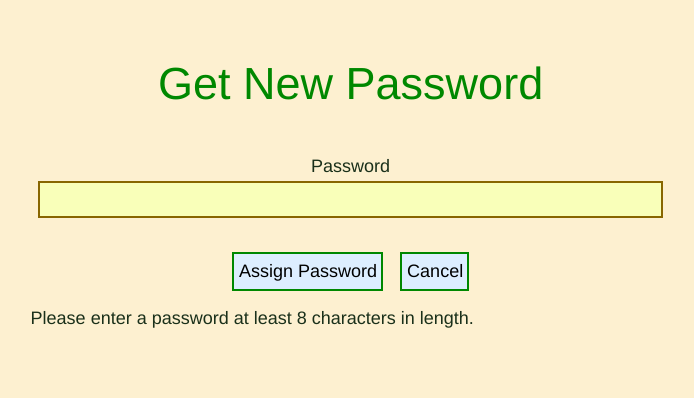
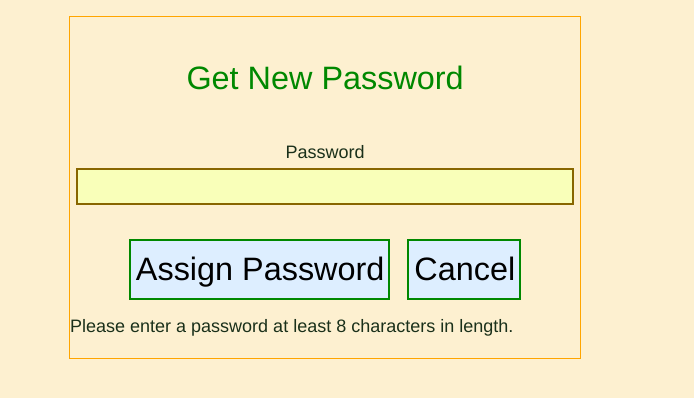
Before and after one commit to marcelMerchat/crudBasic2, a PHP site: page /changePassword.php in a window 1280 px wide. Shown: the top 398 px of the page, without its empty margins (315-1009 px from the left). Run offline with PHP 8.4, Linux system fonts and the light colour scheme; the visitor is signed in with stand-in values (Sample User, id 1); some libraries are stand-ins or nearby versions.

Commit message:
Add JavaScript method AdjustDataEntryWindow.

```diff
--- a/changePassword.php
+++ b/changePassword.php
@@ -130,7 +130,7 @@ if ( isset($_POST['pass'])) {
 <title>Change Password</title>
 </head>
 <body>
-<div class="content center" id="main">
+<div class="center" id="main">
 
 <br />
 <form method="POST">
@@ -160,6 +160,15 @@ if ( isset($_POST['pass'])) {
   </p>
 </div>
 <script>
+$(document).ready(function() {
+  window.console && console.log('Document ready called ');
+  isMobileDevice = Boolean("<?php echo isMobile() ?>" == 1);
+  isLargeDevice = !isMobileDevice;
+  window.console && console.log('Mobile device = ' + isMobileDevice);
+  var w = $( window ).width();
+  window.console && console.log('The window width is = ' + w);
+  adjustDataEntryWindow();
+});
 function doValidatePass() {
     console.log('Validating...');
     //pss = document.getElementById('id_1723').value;
--- a/script.js
+++ b/script.js
@@ -639,6 +639,13 @@ function adjustWindow(){
       $("#top_left").hide();
       $("#top_right").hide();
   }
+  if (isMobileDevice && w < 1100) {
+      $("#main").css("left", "8%");
+      $("#main").css("right", "8%");
+      $("#main").css("width", "84%");
+      $("#top_left").hide();
+      $("#top_right").hide();
+  }
   if (isLargeDevice && w < 861) {
       $("#main").css("left", "5%");
       $("#main").css("right", "5%");
@@ -646,10 +653,85 @@ function adjustWindow(){
       $("#top_left").css("display", "none");
       $("#top_right").hide();
   }
-  if (w < 761) {
-      //document.getElementById("top_left").style.display = "none";
+  if (w < 490) {
+      window.console && console.log('Found small device; width = ' + w);
+      //$("#main").css("left", "2%");
+      $("#main").css({"left":"2%","right":"2%"});
+      $("#main").each(function () {
+               this.style.setProperty( "width", "96%", "important" );
+      });
+
+      //$("div.ui-dialog.ui-corner-all.ui-widget.ui-widget-content.ui-front.ui-dialog-buttons.ui-draggable").css("cssText","width : 200px !important;");
+      // $("div.ui-dialog.ui-corner-all.ui-widget.ui-widget-content.ui-front.ui-dialog-buttons.ui-draggable").each(function () {
+      //        this.style.setProperty( "width", "200px", "important" );
+      // });
+
+      //$("div.#dialog-confirm.ui-dialog-content.ui-widget-content").css({"width":"200px","left":"5%","right":"5%"});
+      //$("div.ui-dialog-buttonpane ui-widget-content ui-helper-clearfix").css({"width":"200px"});
+      //$("div.ui-dialog-content.ui-widget-content").css({"width":"200px","left":"5%","right":"5%"});
+      //$("#message_field").css({"width":"100px","left":"5%","right":"5%"});
+      //$("#message_template").css({"width":"100px","left":"5%","right":"5%"});
+  }
+
+}
+function adjustDataEntryWindow(){
+  //showWidth("shoWidth");
+  //$( "div" ).text( "The width for the " + tagId + " is " + w + "px." );
+  //document.getElementById("main").style.width = "90%";
+  //var ws = window.screen.width;
+  //window.console && console.log('The screen width is = ' + ws);
+  var w = $( window ).width();
+  window.console && console.log('The window width is = ' + w);
+  if ( w > 1100) {
+      $("#main").css("left", "30%");
+      $("#main").css("right", "30%");
+      $("#main").each(function () {
+          this.style.setProperty( "width", "40%");
+          //this.style.setProperty( "width", "40%", "important" );
+      });
+      $("h1").css("font-size", "1.8rem");
+      $(".button-submit").css("font-size", "1.8rem");
+  } else {
       $("#top_left").hide();
       $("#top_right").hide();
   }
-
+  if (w > 900 && w < 1101) {
+      $("#main").css("left", "26%");
+      $("#main").css("right", "26%");
+      $("#main").css("width", "48%");
+      $("h1").css("font-size", "1.7rem");
+      $(".button-submit").css("font-size", "1.7rem");
+  }
+  if (w > 700 && w < 901) {
+      $("#main").css("left", "25%");
+      $("#main").css("right", "25%");
+      $("#main").css("width", "50%");
+      $("h1").css("font-size", "1.6rem");
+      $(".button-submit").css("font-size", "1.6rem");
+  }
+  if (w > 500 && w < 701) {
+      $("#main").css("left", "15%");
+      $("#main").css("right", "15%");
+      $("#main").css("width", "70%");
+      $("h1").css("font-size", "1.5rem");
+      $(".button-submit").css("font-size", "1.5rem");
+  }
+  if (w > 400 && w < 501) {
+      window.console && console.log('Found small device; width = ' + w);
+      $("h1").css("font-size", "1.4rem");
+      $(".button-submit").css("font-size", "1.4rem");
+      $("#main").css({"left":"6%","right":"6%"});
+      $("#main").each(function () {
+               this.style.setProperty( "width", "88%", "important" );
+      });
+  }
+  if (w < 401) {
+      window.console && console.log('Found small device; width = ' + w);
+      $("h1").css("font-size", "1.3rem");
+      $(".button-submit").css("font-size", "1.3rem");
+      $("#main").css({"left":"3%","right":"3%"});
+      $("#main").each(function () {
+               this.style.setProperty( "width", "94%", "important" );
+      });
+  }
 }
--- a/style.css
+++ b/style.css
@@ -557,7 +557,11 @@ table {
       margin: auto;
       border: 0px solid #008800;
 }
+tr {
+    line-height: normal;
+}
 th {
+    font-size: 0.9rem;
     color: #008800;
     padding: 3px;
     margin-left: auto ;
@@ -566,10 +570,9 @@ th {
     border-spacing: 0px;
     border: 2px solid #008800;
 }
-tr {
-    line-height: normal;
-}
 td {
+    font-size: 0.86rem;
+    word-break: break-word;
     padding: 3px;
     margin-left: auto ;
     margin-right: auto ;
@@ -591,8 +594,27 @@ li {
     color: #222;
 }
 #main {
+    position: absolute;
     top: 2%;
-    border: 0px orange solid;
+    border: 1px orange solid;
+}
+/*#dialog-confirm {
+    width: 200px !important;
+}
+#ui-id-1 {
+  width: 200px !important;
+
+}*/
+div.ui-dialog.ui-corner-all.ui-widget.ui-widget-content.ui-front.ui-dialog-buttons.ui-draggable {
+    box-sizing: border-box !important;
+    width: 300px !important;
+    margin: auto; !important;
+
+/*
+    left: auto; !important;
+    margin : 5% !important;
+      float: none; !important;*/
+
 }
 #top {
     bottom: 30%;
--- a/styleDesktop.css
+++ b/styleDesktop.css
@@ -129,7 +129,7 @@ img {
     width: 70%;
 }
 .subject-name {
-    width: 400px;
+    width: 390px;
 }
 /* auto-completion classes */
 .skill {
@@ -161,13 +161,13 @@ img {
     max-width: none;
 }
 th {
-    padding-left: 8px;
-    padding-right: 8px;
+    padding-left: 6px;
+    padding-right: 6px;
     background-color: #BBDDAA;
 }
 td {
-    padding-left: 8px;
-    padding-right: 8px;
+    padding-left: 6px;
+    padding-right: 6px;
 }
 #main {
     left: 25%;
@@ -242,7 +242,7 @@ td {
     position: absolute;
     top: 35%;*/
     left: 20%;
-    height: 400px;
+    height: 390px;
     width: 60%;
     max-width: none;
     padding: 0px;
--- a/styleMobile.css
+++ b/styleMobile.css
@@ -2,7 +2,7 @@ body {
     min-width: 314px;
 }
 .content {
-    margin: 10px;
+    margin: 0px;
 }
 div.box-input-label {
     width: 32%;
@@ -212,7 +212,7 @@ td {
 }
 #map {
     left: 20%;
-    height: 400px;
+    height: 390px;
     width: 60%;
     max-width: none;
     padding: 0px;
```
Also changed, not shown: add.php (+9 -1 lines), apply.php (+9 -0 lines), delete.php (+12 -1 lines), edit.php (+4 -3 lines), forgotpass.php (+9 -0 lines), index.php (+5 -6 lines), login.php (+9 -0 lines), view.php (+57 -58 lines).
